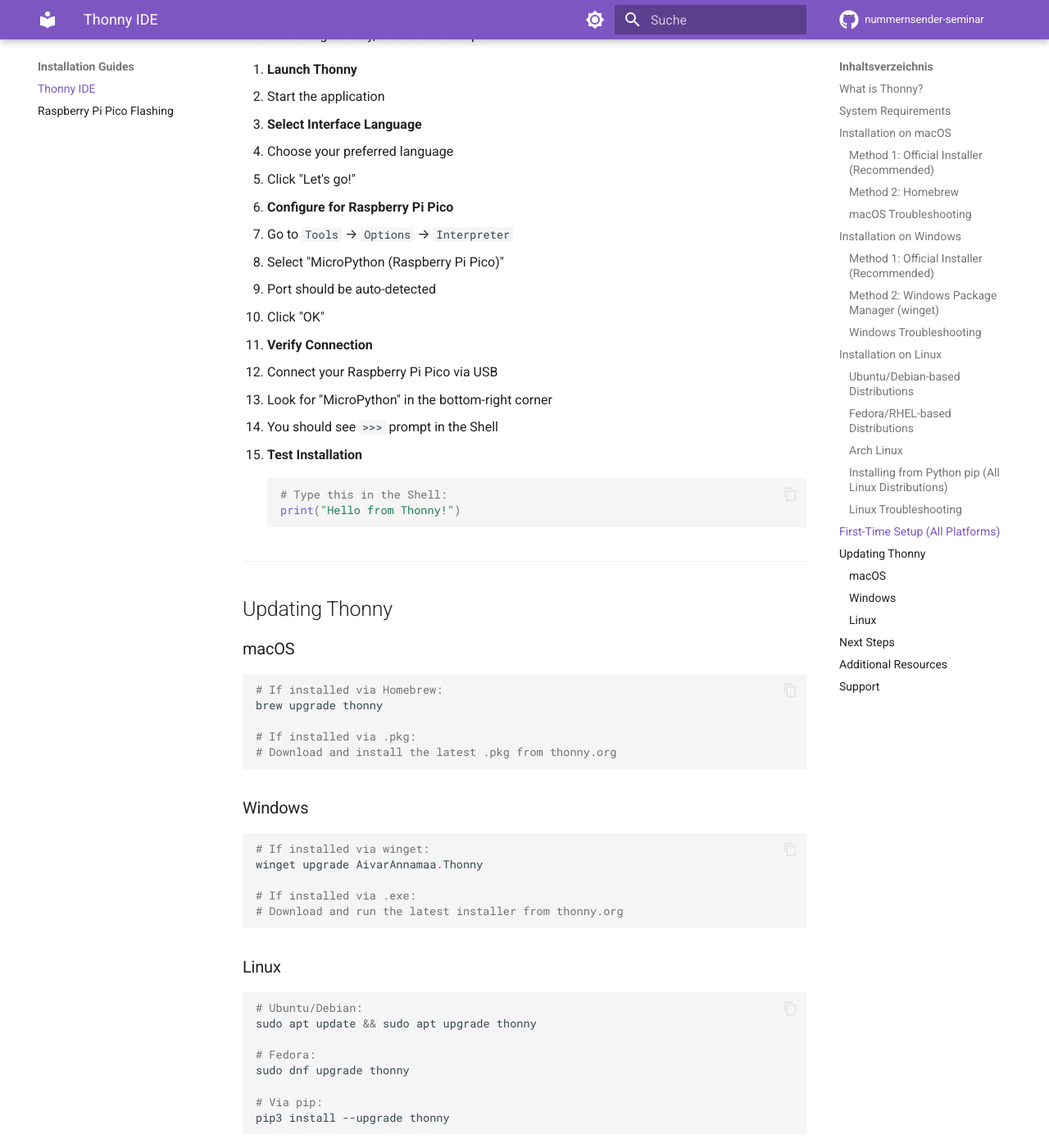
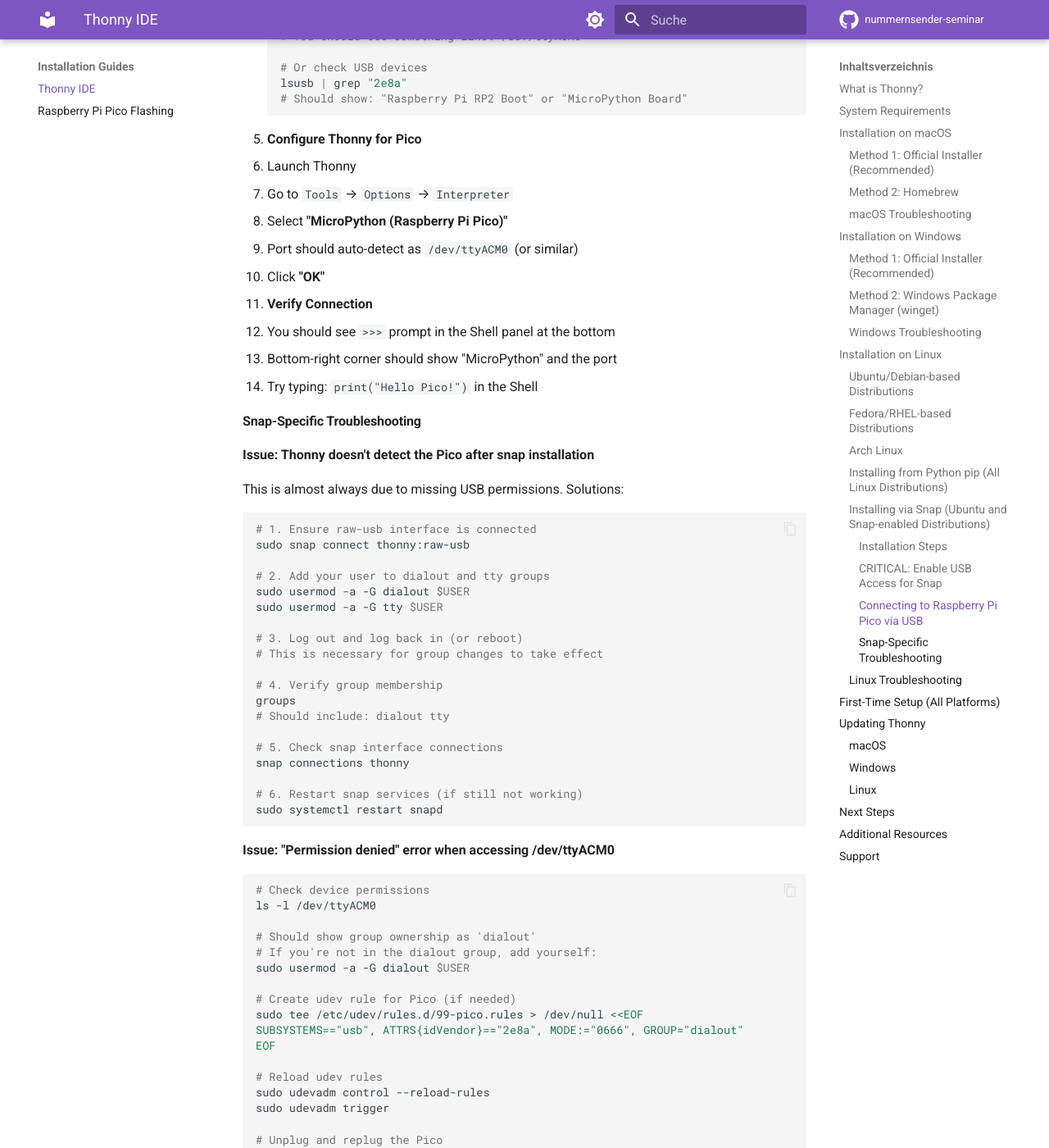
Before and after one commit to jvanvinkenroye/ws_internet_calling, an MkDocs documentation site: the page built from docs/guides/thonny_installation.md, in a window 1280 px wide and 1400 px high, scrolled down 5369 px. Shown: the whole window at 82% size. Built offline with MkDocs 1.6.1 and Material for MkDocs 9.7.7, drawn with Linux system fonts in a browser that asks for light colours; comment, search, counter and statistics services are not loaded; some of the changed text lies outside the part shown.

Commit message:
Add comprehensive snap installation guide for Thonny on Linux
Added new section covering:
- Installation of Thonny via snap package manager
- Critical USB access configuration (raw-usb interface connection)
- Step-by-step instructions for connecting to Raspberry Pi Pico via USB
- USB detection verification commands
- Snap-specific troubleshooting for common USB permission issues
- Alternative solutions if snap version has persistent issues

This addresses the common issue where Thonny installed via snap cannot
access USB devices due to snap's sandboxing, requiring explicit interface
connection via 'sudo snap connect thonny:raw-usb'.

````diff
--- a/docs/guides/thonny_installation.md
+++ b/docs/guides/thonny_installation.md
@@ -194,6 +194,141 @@ pip3 install thonny
 thonny &
 ```
 
+### Installing via Snap (Ubuntu and Snap-enabled Distributions)
+
+Snap is a universal package manager available on Ubuntu and many other Linux distributions. Installing Thonny via snap is convenient, but requires an additional step to enable USB access.
+
+#### Installation Steps
+
+```bash
+# Install Thonny from Snap Store
+sudo snap install thonny
+
+# Launch Thonny
+thonny &
+```
+
+#### **CRITICAL: Enable USB Access for Snap**
+
+By default, snap applications run in a sandboxed environment and **cannot access USB devices**. You **must** connect the `raw-usb` interface to allow Thonny to communicate with your Raspberry Pi Pico:
+
+```bash
+# Connect the raw-usb interface (required for USB serial communication)
+sudo snap connect thonny:raw-usb
+
+# Verify the connection
+snap connections thonny | grep raw-usb
+```
+
+You should see output similar to:
+```
+raw-usb              thonny:raw-usb             :raw-usb                -
+```
+
+#### **Connecting to Raspberry Pi Pico via USB**
+
+After enabling USB access:
+
+1. **Connect your Pico**
+   - Plug your Raspberry Pi Pico into a USB port using a data cable (not power-only)
+   - The Pico should be recognized by the system
+
+2. **Verify USB Detection**
+   ```bash
+   # Check if the Pico is detected
+   ls -l /dev/ttyACM*
+   # You should see something like: /dev/ttyACM0
+
+   # Or check USB devices
+   lsusb | grep "2e8a"
+   # Should show: "Raspberry Pi RP2 Boot" or "MicroPython Board"
+   ```
+
+3. **Configure Thonny for Pico**
+   - Launch Thonny
+   - Go to `Tools` → `Options` → `Interpreter`
+   - Select **"MicroPython (Raspberry Pi Pico)"**
+   - Port should auto-detect as `/dev/ttyACM0` (or similar)
+   - Click **"OK"**
+
+4. **Verify Connection**
+   - You should see `>>>` prompt in the Shell panel at the bottom
+   - Bottom-right corner should show "MicroPython" and the port
+   - Try typing: `print("Hello Pico!")` in the Shell
+
+#### **Snap-Specific Troubleshooting**
+
+**Issue: Thonny doesn't detect the Pico after snap installation**
+
+This is almost always due to missing USB permissions. Solutions:
+
+```bash
+# 1. Ensure raw-usb interface is connected
+sudo snap connect thonny:raw-usb
+
+# 2. Add your user to dialout and tty groups
+sudo usermod -a -G dialout $USER
+sudo usermod -a -G tty $USER
+
+# 3. Log out and log back in (or reboot)
+# This is necessary for group changes to take effect
+
+# 4. Verify group membership
+groups
+# Should include: dialout tty
+
+# 5. Check snap interface connections
+snap connections thonny
+
+# 6. Restart snap services (if still not working)
+sudo systemctl restart snapd
+```
+
+**Issue: "Permission denied" error when accessing /dev/ttyACM0**
+
+```bash
+# Check device permissions
+ls -l /dev/ttyACM0
+
+# Should show group ownership as 'dialout'
+# If you're not in the dialout group, add yourself:
+sudo usermod -a -G dialout $USER
+
+# Create udev rule for Pico (if needed)
+sudo tee /etc/udev/rules.d/99-pico.rules > /dev/null <<EOF
+SUBSYSTEMS=="usb", ATTRS{idVendor}=="2e8a", MODE:="0666", GROUP="dialout"
+EOF
+
+# Reload udev rules
+sudo udevadm control --reload-rules
+sudo udevadm trigger
+
+# Unplug and replug the Pico
+```
+
+**Issue: Snap version is outdated**
+
+```bash
+# Update Thonny snap to latest version
+sudo snap refresh thonny
+
+# Or switch to a different channel (e.g., latest/edge for newer features)
+sudo snap refresh thonny --channel=latest/edge
+```
+
+**Issue: Need to remove snap version and use apt instead**
+
+If snap version continues to have USB issues, you can switch to apt:
+
+```bash
+# Remove snap version
+sudo snap remove thonny
+
+# Install via apt
+sudo apt update
+sudo apt install thonny -y
+```
+
 ### Linux Troubleshooting
 
 **Issue: Permission denied when accessing USB/serial ports**
````
